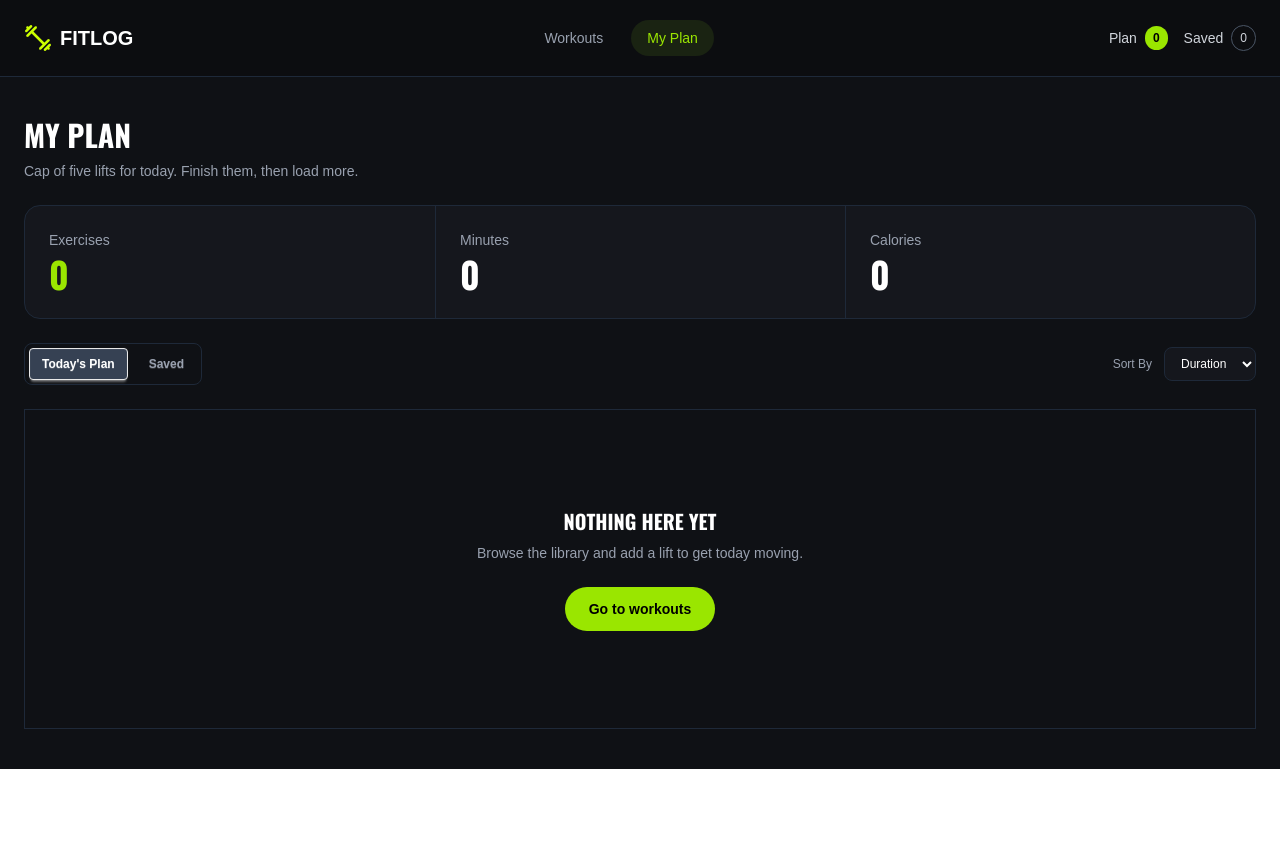
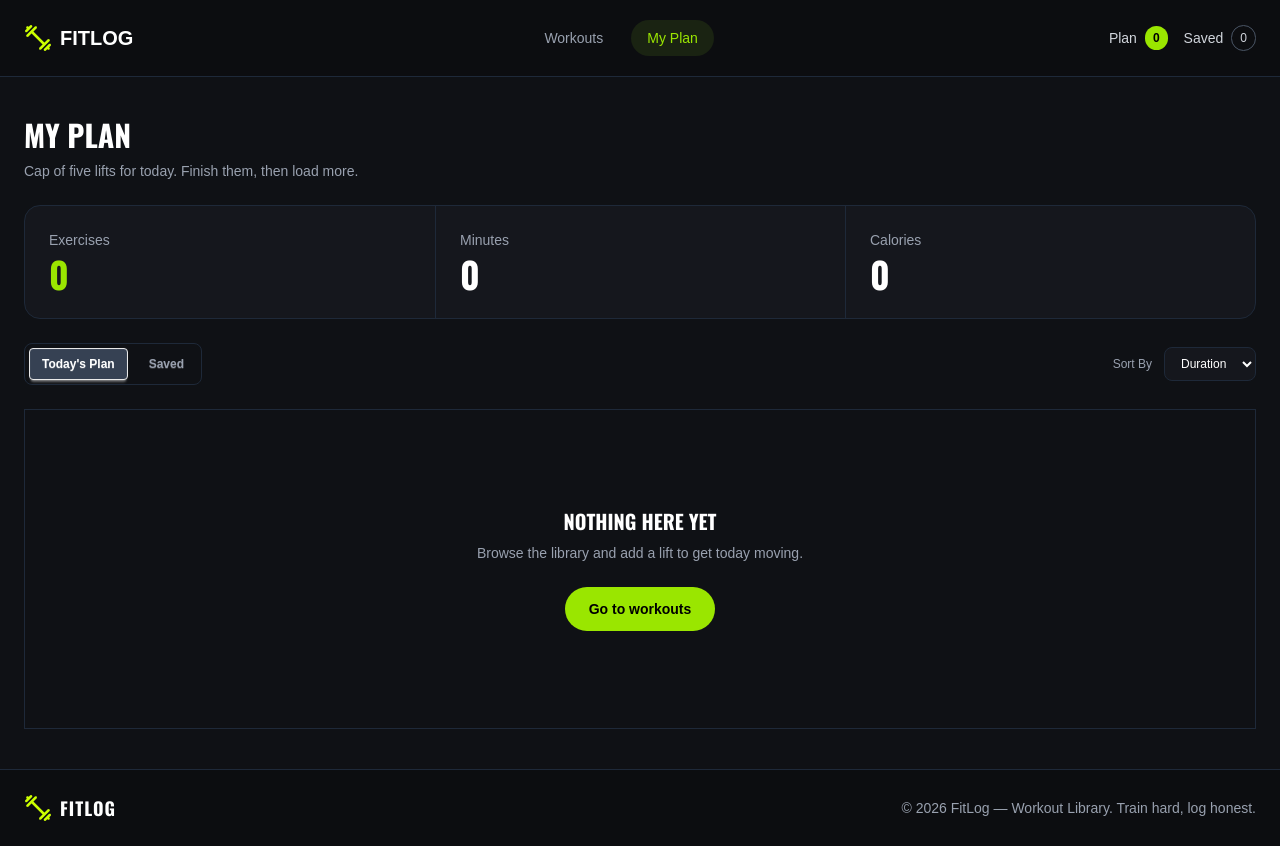
Before and after one commit to sahilyasar/fit-log, a Next.js app: page /my-plan in a window 1280 px wide. Before the commit the page ends 800 px from the top, so only its background shows below. Built offline with nearby package versions, Linux system fonts and the light colour scheme.

Commit message:
All erros fixed final website

```diff
--- /dev/null
+++ b/src/app/components/Footer.tsx
@@ -0,0 +1,43 @@
+import Image from "next/image";
+import { Oswald } from "next/font/google";
+
+const oswald = Oswald({
+    subsets: ["latin"],
+    weight: ["700"],
+});
+
+export default function Footer() {
+    return (
+        <footer className="border-t border-gray-800 bg-[#0c0d10]">
+
+            <div className="mx-auto flex max-w-7xl flex-col items-center justify-between gap-4 px-6 py-6 sm:flex-row">
+
+                {/* Logo */}
+                <div className="flex items-center gap-2">
+
+                    <Image
+                        src="/logo.png"
+                        alt="FitLog Logo"
+                        width={28}
+                        height={28}
+                    />
+
+                    <span
+                        className={`${oswald.className} text-lg font-bold tracking-[1px] text-white`}
+                    >
+                        FITLOG
+                    </span>
+
+                </div>
+
+
+                {/* Copyright */}
+                <p className="text-center text-sm text-gray-400 sm:text-right">
+                    © 2026 FitLog — Workout Library. Train hard, log honest.
+                </p>
+
+            </div>
+
+        </footer>
+    );
+}
--- a/src/app/components/WorkoutCard.tsx
+++ b/src/app/components/WorkoutCard.tsx
@@ -12,7 +12,7 @@
 const WorkoutCard = ({ workout }: WorkoutCardProps) => {
   return (
     <Link href={`/workouts/${workout.id}`}>
-      <div className="card h-full overflow-hidden rounded-2xl border border-gray-800 bg-[#15171d]">
+      <div className="card h-full overflow-hidden rounded-2xl border border-gray-800 bg-[#15171d] ">
 
         <figure className="relative h-48 w-full">
           <Image
--- a/src/app/components/WorkoutDetails.tsx
+++ b/src/app/components/WorkoutDetails.tsx
@@ -4,6 +4,7 @@
 import { Oswald } from "next/font/google";
 import type { Workout } from "../type/workout";
 import { useWorkout } from "../context/WorkoutContext";
+import { toast } from "react-toastify";
 
 
 const oswald = Oswald({
@@ -28,7 +29,29 @@
     workout,
 }: WorkoutDetailsProps) => {
 
-    const { addToPlan, saveWorkout } = useWorkout();
+    const { plan, saved, addToPlan, saveWorkout } = useWorkout();
+
+    const handleAddToPlan = () => {
+        if (plan.some((item) => item.id === workout.id)) {
+            toast.info("This workout is already in today's plan.");
+            return;
+        }
+        if (plan.length >= 5) {
+            toast.warning("Today's plan is full. Finish a workout before adding more.");
+            return;
+        }
+        addToPlan(workout);
+        toast.success(`${workout.name} added to today's plan`);
+    };
+
+    const handleSaveWorkout = () => {
+        if (saved.some((item) => item.id === workout.id)) {
+            toast.info("This workout is already saved.");
+            return;
+        }
+        saveWorkout(workout);
+        toast.success(`${workout.name} saved for later`);
+    };
 
     return (
         <section className="min-h-screen bg-[#0f1115] px-6 py-12">
@@ -157,14 +180,14 @@
                     {/* Buttons */}
                     <div className="mt-8 flex flex-wrap gap-4">
                     <button
-                        onClick={() => addToPlan(workout)}
+                        onClick={handleAddToPlan}
                         className="btn border-none bg-lime-400 text-black"
                     >
                         + Add to today&apos;s plan
                     </button>
 
                     <button
-                        onClick={() => saveWorkout(workout)}
+                        onClick={handleSaveWorkout}
                         className="btn btn-outline text-white"
                     >
                         Save for later
--- a/src/app/components/Works.tsx
+++ b/src/app/components/Works.tsx
@@ -12,7 +12,7 @@
     <section id="workouts" className="mx-auto max-w-7xl px-4">
       <h2 className={`${oswald.className} text-3xl uppercase text-white`}>The Library</h2>
       <p className="mb-8 text-sm text-gray-400">Twelve lifts covering every major muscle group.</p>
-      <div className="grid gap-6 sm:grid-cols-2 lg:grid-cols-3">
+      <div className="grid gap-6 sm:grid-cols-2 lg:grid-cols-3 py-6 ">
         {workouts.map((workout) => (
           <WorkoutCard key={workout.id} workout={workout} />
         ))}
--- a/src/app/context/WorkoutContext.tsx
+++ b/src/app/context/WorkoutContext.tsx
@@ -1,6 +1,8 @@
 "use client";
 
 import { createContext, useContext, useState } from "react";
+import { ToastContainer } from "react-toastify";
+import "react-toastify/dist/ReactToastify.css";
 import type { Workout } from "../type/workout";
 
 type WorkoutContextType = {
@@ -83,6 +85,7 @@
             }}
         >
             {children}
+            <ToastContainer position="top-right" autoClose={3000} theme="dark" />
         </WorkoutContext.Provider>
     );
 }
--- a/src/app/globals.css
+++ b/src/app/globals.css
@@ -1,5 +1,9 @@
 @import "tailwindcss";
 @plugin "daisyui";
+
+html {
+  background-color: #0c0d10;
+}
 
 body {
   background-color: #0c0d10;
--- a/src/app/layout.tsx
+++ b/src/app/layout.tsx
@@ -3,6 +3,7 @@
 import "./globals.css";
 import Navbar from "./components/Navbar";
 import { WorkoutProvider } from "./context/WorkoutContext";
+import Footer from "./components/Footer";
 
 const geistSans = Geist({
   variable: "--font-geist-sans",
@@ -25,13 +26,15 @@
       lang="en"
       className={`${geistSans.variable} ${geistMono.variable} h-full antialiased`}
     >
-      <body >
+      <body className="flex min-h-screen flex-col">
         <WorkoutProvider>
           <Navbar></Navbar>
 
-          <main>
+          <main className="flex-1 bg-[#0f1115]">
             {children}
           </main>
+
+          <Footer></Footer>
         </WorkoutProvider>
 
 
--- a/src/app/my-plan/page.tsx
+++ b/src/app/my-plan/page.tsx
@@ -1,8 +1,7 @@
 "use client";
 
 import { useState } from "react";
-import { ToastContainer, toast } from "react-toastify";
-import "react-toastify/dist/ReactToastify.css";
+import { toast } from "react-toastify";
 import Link from "next/link";
 import { Oswald } from "next/font/google";
 import { useWorkout } from "../context/WorkoutContext";
@@ -38,7 +37,6 @@
 
     return (
         <>
-        <ToastContainer position="top-right" autoClose={3000} theme="dark" />
         <section className="bg-[#0f1115] px-6 py-10">
 
             <div className="mx-auto max-w-7xl">
```
